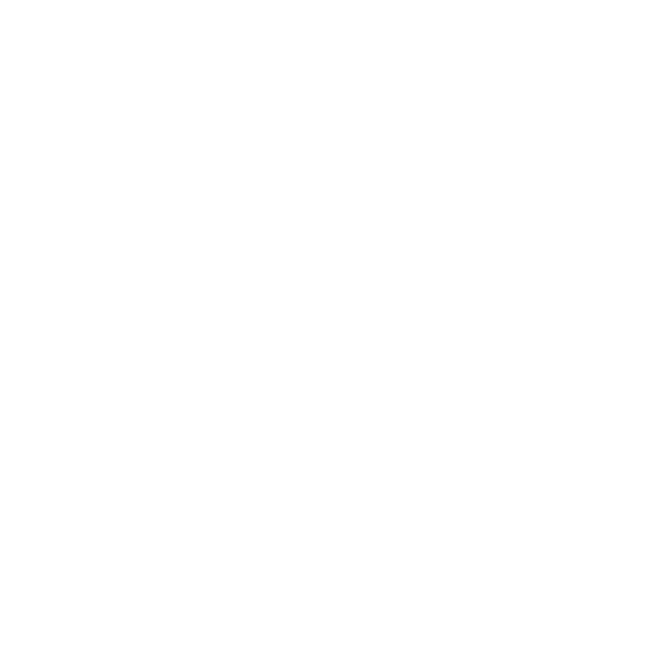
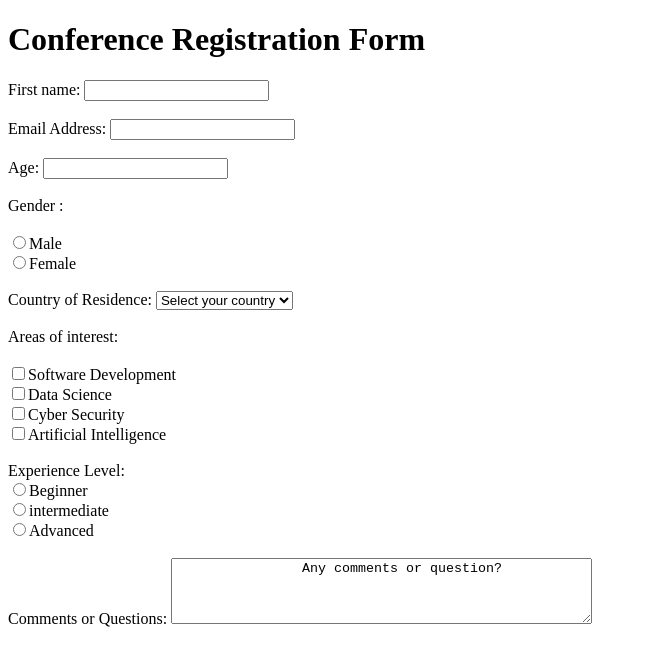
Before and after one commit to aiinsyafiqah/task2, a plain HTML site: page index.html in a window 1280 px wide. Shown: the whole page, without its empty margins (0-647 px from the left). Drawn offline with Linux system fonts and the light colour scheme.

Commit message:
create form

```diff
--- a/index.html
+++ b/index.html
@@ -3,4 +3,76 @@
     <head>
         <title>Task 2</title>
     </head>
+
+    <body>
+        <h1>Conference Registration Form</h1>
+        <form>
+            First name: <input type="text" name="firstname"><br><br>
+
+            <!--label form-->
+
+            <label for="email">Email Address:</label>
+            <input type="email" id="email" name="email">
+
+            <br><br>
+            Age: <input type="text" name="age">
+
+            <br><br>
+            Gender :
+            <br><br><input type="radio" name="sex" value="male">Male
+            <br><input type="radio" name="sex" value="female">Female<br>
+
+            <br>
+            Country of Residence:
+            <select name="country">
+                <option value="Select your country">Select your country</option>
+                <option value="argentina">Argentina</option>
+                <option value="brazil">Brazil</option>
+                <option value="Canada">Canada</option>
+                <option value="denmark ">Denmark</option>
+                <option value="egypt">Egypt</option>
+                <option value="finland">Findland</option>
+                <option value="germany">Germany</option>
+                <option value="hungary">Hungary</option>
+                <option value="India">India</option>
+                <option value="japan">Japan</option>
+                <option value="kenya">Kenya</option>
+                <option value="laos">Laos</option>
+                <option value="mexico">Mexico</option>
+                <option value="malaysia">Malaysia</option>
+                <option value="Netherlands">Netherlands</option>
+                <option value="oman">Oman</option>
+                <option value="Portugal">Portugal</option>
+                <option value="Qatar">Qatar</option>
+                <option value="Russia">Russia</option>
+                <option value="Sweden">Sweden</option>
+                <option value="Turkey">Turkey</option>
+            </select>
+
+            <br><br>
+            Areas of interest: <br><br>
+            <input type="checkbox" name="interest" value="software">Software Development
+            <br>
+            <input type="checkbox" name="interest" value="Data science">Data Science
+            <br><input type="checkbox" name="interest" value="Cyber Security">Cyber Security
+            <br><input type="checkbox" name="interest" value="Artificial Intelligence">Artificial Intelligence
+
+            <br><br>
+            Experience Level:
+            <br>
+            <input type="radio" name="Experience" value="beginner">Beginner
+            <br>
+            <input type="radio" name="Experience" value="intermediate">intermediate
+            <br>
+            <input type="radio" name="Experience" value="Advanced">Advanced
+
+            <br><br>
+            Comments or Questions:
+            <textarea id="QnA" name="QnA" rows="4" cols="50">
+                Any comments or question?
+            </textarea>
+
+
+        </form>
+    </body>
 </html>
```
